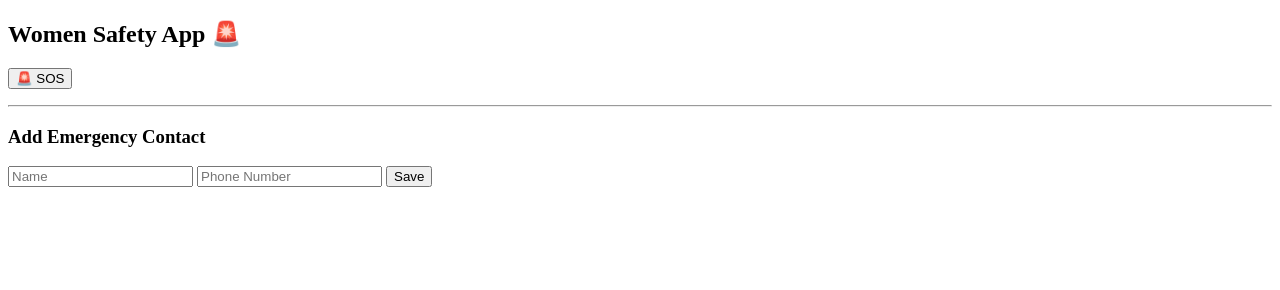
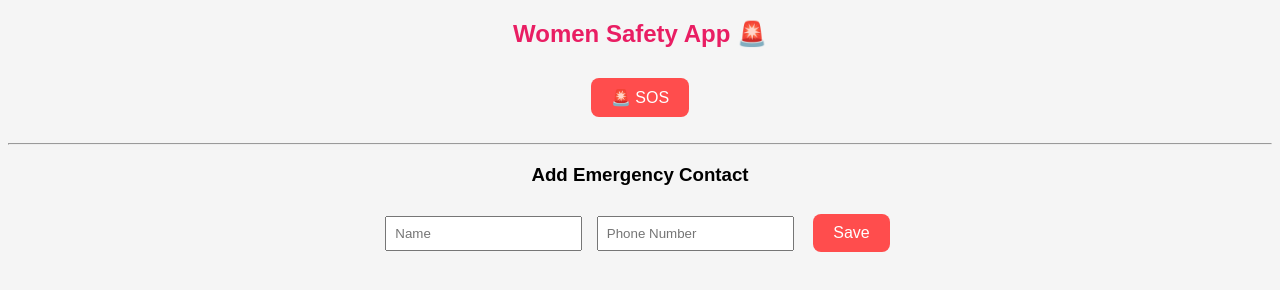
Before and after one commit to jasleenr/devops-ci-cd-project, a plain HTML site: page index.html in a window 1280 px wide. Drawn offline with Linux system fonts and the light colour scheme.

Commit message:
Update index.html

```diff
--- a/index.html
+++ b/index.html
@@ -2,7 +2,40 @@
 <html>
 <head>
   <title>Women Safety SOS</title>
+
+  <style>
+    body {
+      font-family: Arial;
+      text-align: center;
+      background: #f5f5f5;
+    }
+
+    h2 {
+      color: #e91e63;
+    }
+
+    button {
+      padding: 10px 20px;
+      margin: 10px;
+      border: none;
+      background: #ff4d4d;
+      color: white;
+      font-size: 16px;
+      border-radius: 8px;
+      cursor: pointer;
+    }
+
+    input {
+      padding: 8px;
+      margin: 5px;
+    }
+
+    ul {
+      list-style: none;
+    }
+  </style>
 </head>
+
 <body>
 
 <h2>Women Safety App 🚨</h2>
@@ -27,6 +60,8 @@
 function sendSOS() {
   document.getElementById("siren").play();
 
+  alert("🚨 SOS Activated!");
+
   if (navigator.geolocation) {
     navigator.geolocation.getCurrentPosition(showPosition);
   } else {
@@ -42,6 +77,15 @@ function showPosition(position) {
                 + lat + "," + long;
 
   document.getElementById("status").innerHTML = message;
+
+  // Fake SMS system
+  let contacts = JSON.parse(localStorage.getItem("contacts")) || [];
+
+  contacts.forEach(c => {
+    let msg = document.createElement("p");
+    msg.textContent = "📩 Sending alert to " + c.name + " (" + c.phone + ")";
+    document.body.appendChild(msg);
+  });
 }
 
 function saveContact() {
```
